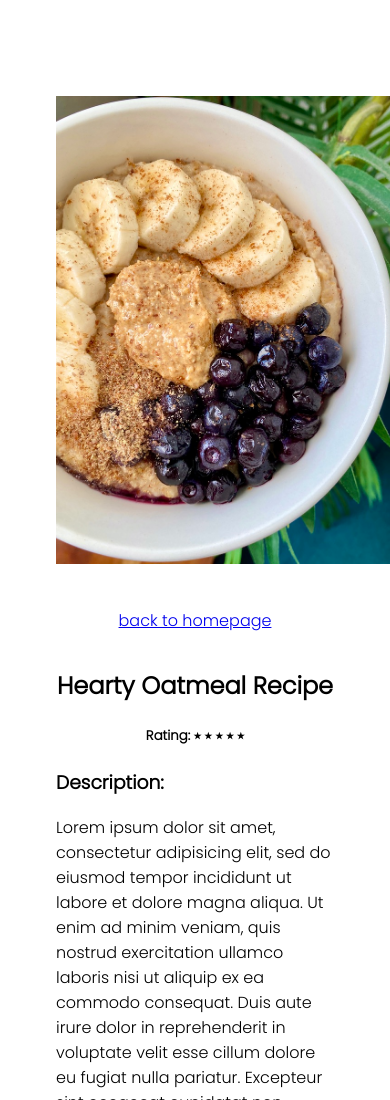
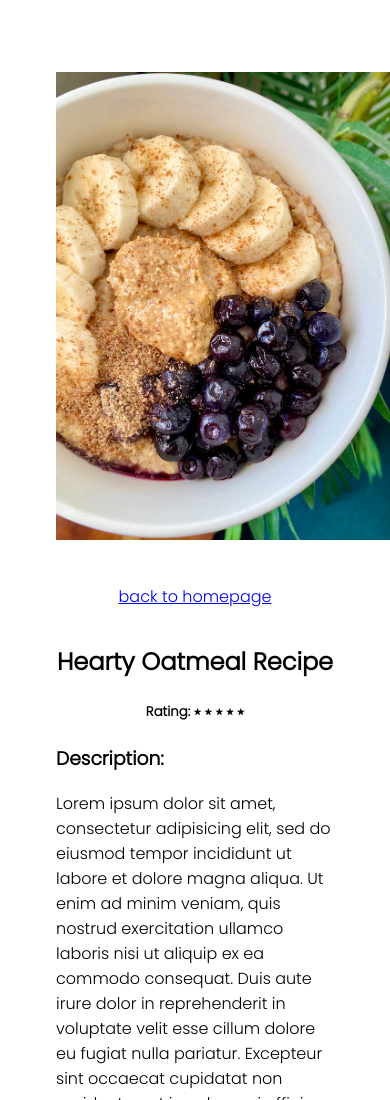
Before and after one commit to danecalifornia/danethevegan-recipes, a plain HTML site: page oatmeal.html in a window 390 px wide. Shown: the top 1100 px of the page. Drawn offline with Linux system fonts and the light colour scheme.

Commit message:
changed padding right to padding in container

```diff
--- a/oatmeal.html
+++ b/oatmeal.html
@@ -71,7 +71,7 @@
       }
 
       .container {
-        padding-right: 0em;
+        padding: 0em;
         display: block;
         margin: 3em;
       }
```
